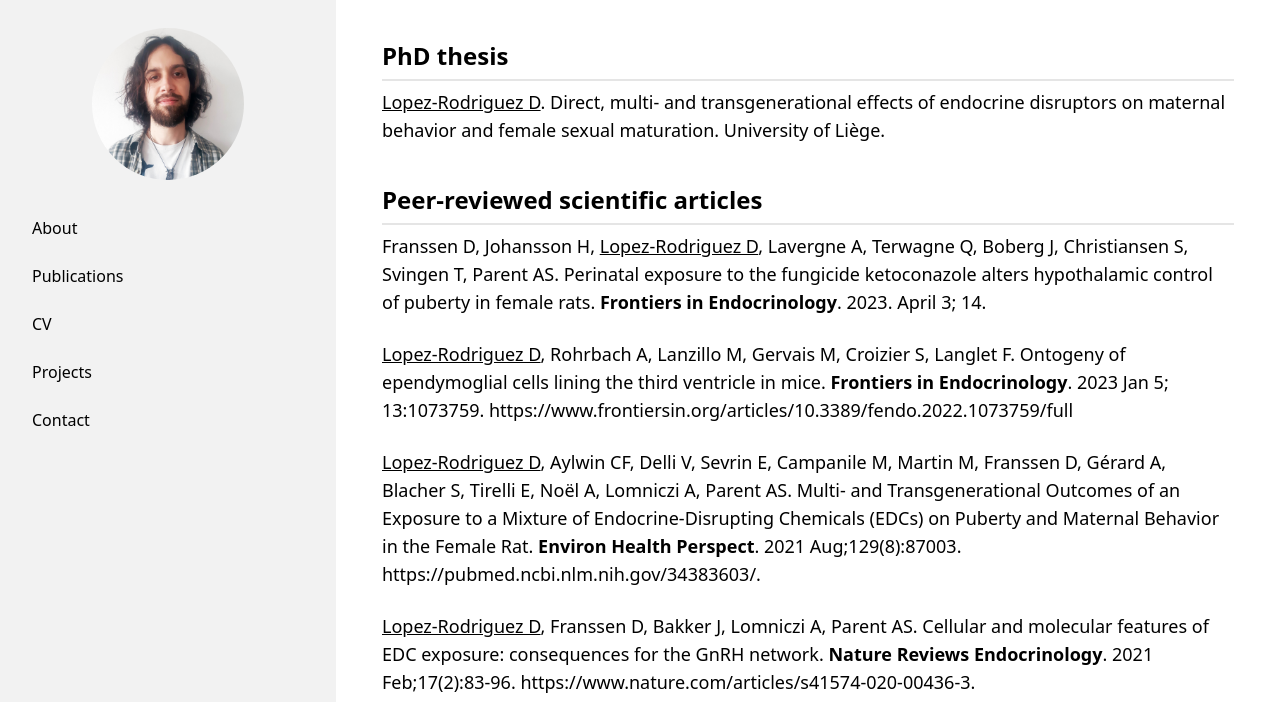
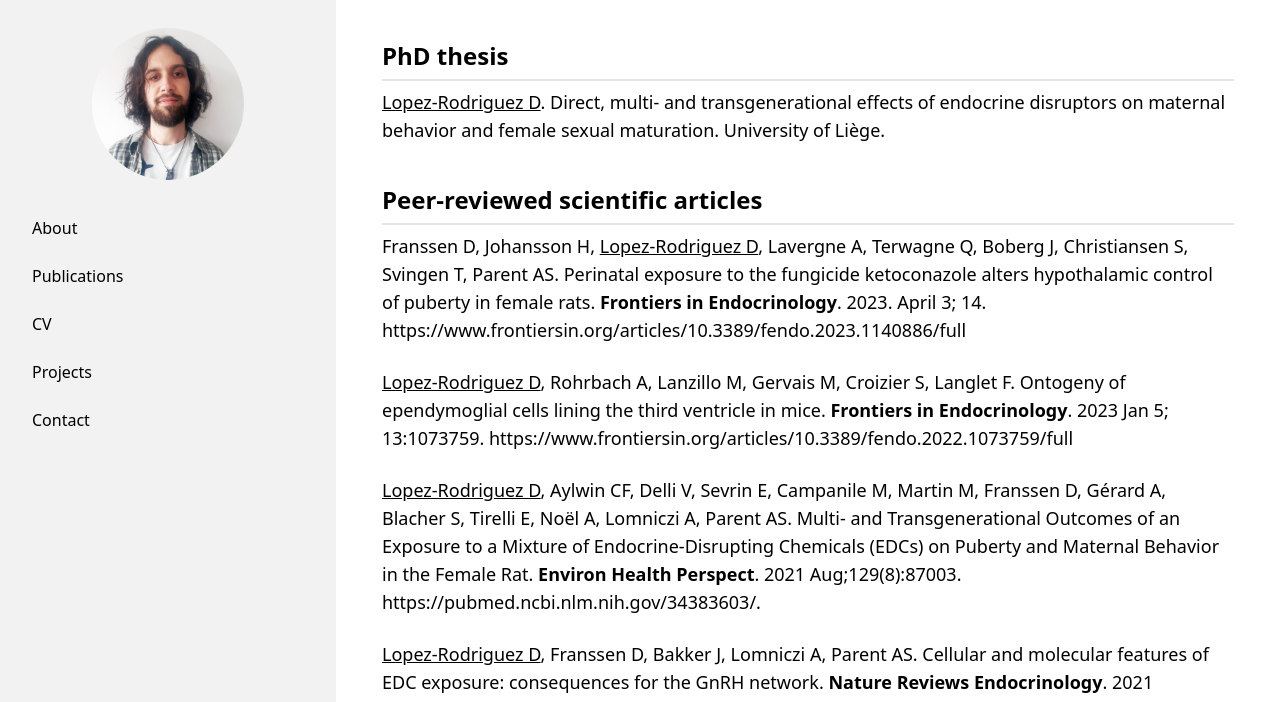
Before and after one commit to dalodriguez/dalodriguez.github.io, an Astro site: page /Publications in a window 1280 px wide. Shown: the top 702 px of the page. Built offline with nearby package versions, Linux system fonts and the light colour scheme; Astro itself is replaced by a stand-in of ours.

Commit message:
Publications

```diff
--- a/src/pages/Publications.astro
+++ b/src/pages/Publications.astro
@@ -12,7 +12,7 @@ import HorizontalCard from "../components/HorizontalCard.astro";
     <div class="text-2xl w-full font-bold mb-0 mt-10">Peer-reviewed scientific articles</div>
   <div class="divider my-0"></div>
 
- <div class="text-lg"> Franssen D, Johansson H, <u>Lopez-Rodriguez D</u>, Lavergne A, Terwagne Q, Boberg J, Christiansen S, Svingen T, Parent AS. Perinatal exposure to the fungicide ketoconazole alters hypothalamic control of puberty in female rats. <b>Frontiers in Endocrinology</b>. 2023. April 3; 14.  </div>
+ <div class="text-lg"> Franssen D, Johansson H, <u>Lopez-Rodriguez D</u>, Lavergne A, Terwagne Q, Boberg J, Christiansen S, Svingen T, Parent AS. Perinatal exposure to the fungicide ketoconazole alters hypothalamic control of puberty in female rats. <b>Frontiers in Endocrinology</b>. 2023. April 3; 14. https://www.frontiersin.org/articles/10.3389/fendo.2023.1140886/full  </div>
 <br>
 <div class="text-lg"><u>Lopez-Rodriguez D</u>, Rohrbach A, Lanzillo M, Gervais M, Croizier S, Langlet F. Ontogeny of ependymoglial cells lining the third ventricle in mice. <b>Frontiers in Endocrinology</b>. 2023 Jan 5; 13:1073759. https://www.frontiersin.org/articles/10.3389/fendo.2022.1073759/full  </div>
 <br>
```
